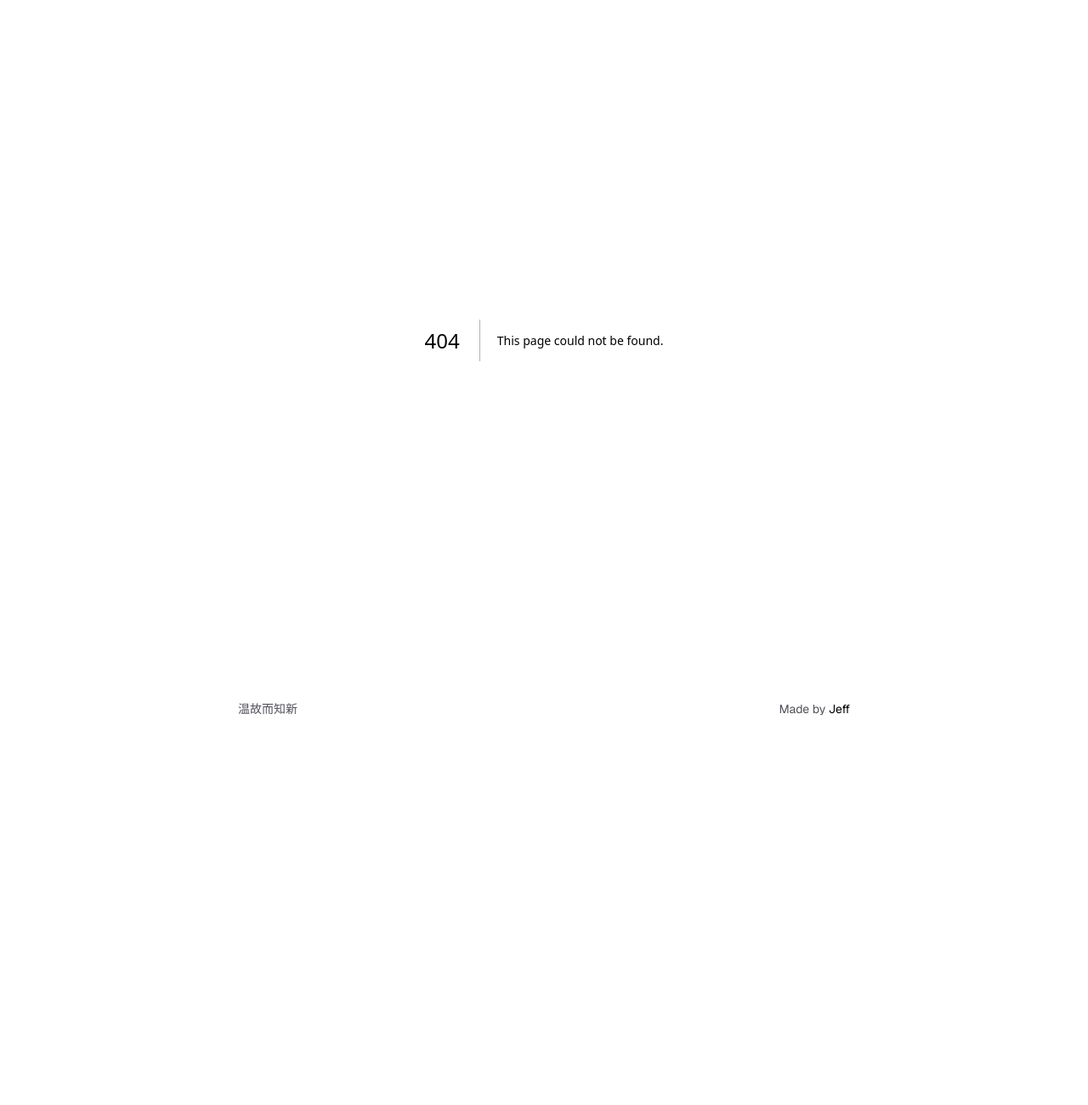
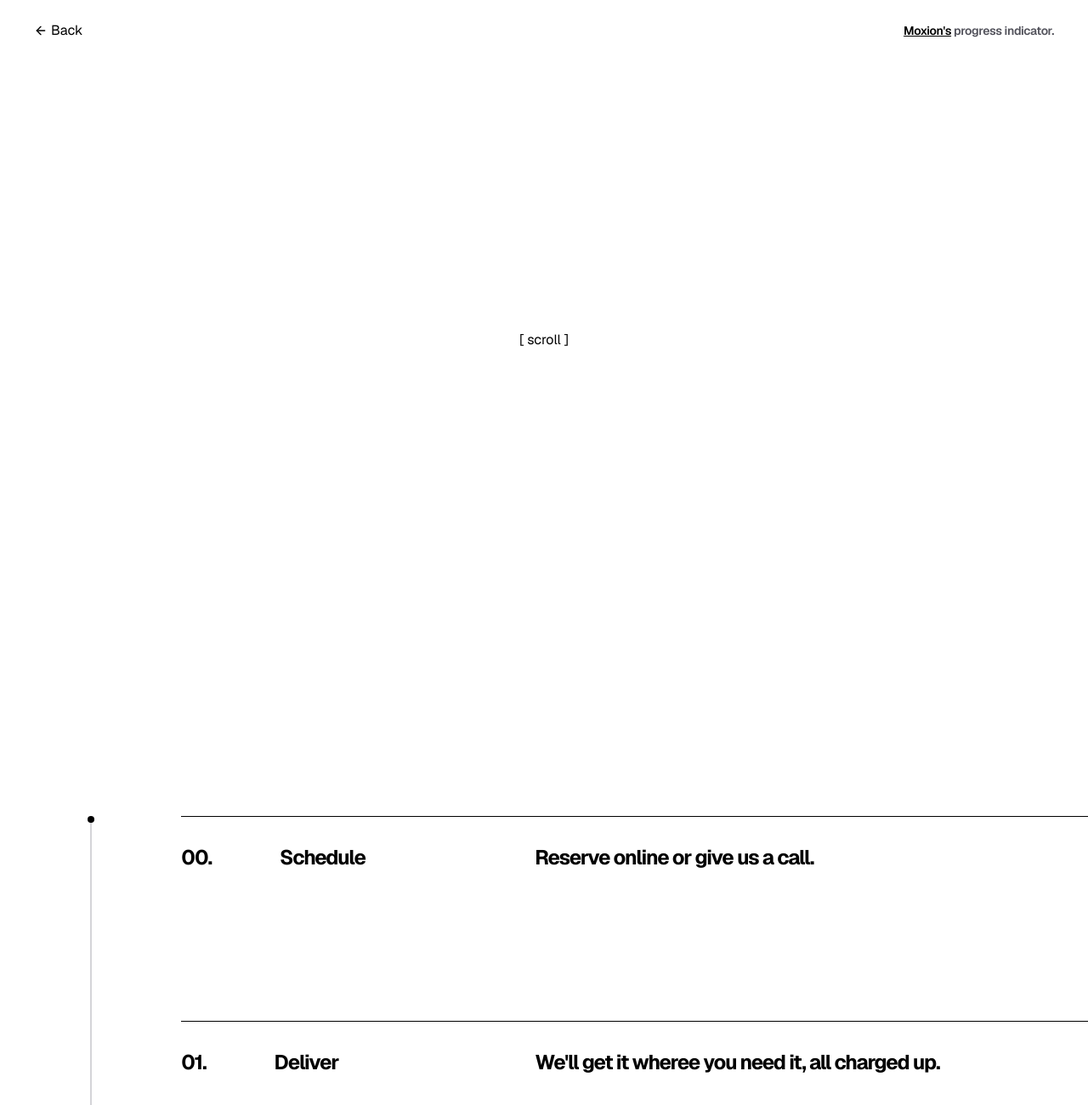
Before and after one commit to Jeff-Maina/lab, a Next.js app: page /projects/moxions_progress_indicator in a window 1280 px wide. Before the commit this address had no page. Shown: the top 1300 px of the page at 85% size. Before the commit the page ends 868 px from the top, so only its background shows below. Built offline with nearby package versions, Linux system fonts and the light colour scheme.

Commit message:
finish project

```diff
--- a/src/app/data/Appdata.ts
+++ b/src/app/data/Appdata.ts
@@ -52,5 +52,11 @@ export const ProjectsList: Array<ProjectProps> = [{
     dateCreated: "Sunday, 10 March 2024",
     draft: false,
     pageLink: "/projects/verse_website_card_interaction"
+},
+{
+    project: "Moxion's progress indicator",
+    dateCreated: "Sunday, 10 March 2024",
+    draft: false,
+    pageLink: "/projects/moxions_progress_indicator"
 }
 ]
--- a/src/app/projects/masterclass_dropdown/page.tsx
+++ b/src/app/projects/masterclass_dropdown/page.tsx
@@ -12,7 +12,7 @@ const page: FC = () => {
   return (
     <main className="max-w-5xl m-auto w-full min-h-screen pt-10 lg:pt-32 flex flex-col gap-10 p-6">
       <header>
-        <Link href="/" className="flex items-center gap-1">
+        <Link href="/" className="flex items-center gap-1 max-w-fit">
           <ArrowLeft size={16} />
           Back
         </Link>
--- /dev/null
+++ b/src/app/projects/moxions_progress_indicator/page.tsx
@@ -0,0 +1,102 @@
+"use client";
+
+import { ReactLenis } from "@studio-freight/react-lenis";
+import { motion, useScroll } from "framer-motion";
+import { ArrowLeft } from "lucide-react";
+import Link from "next/link";
+import { useRef } from "react";
+
+const Steps = [
+  {
+    task: "Schedule",
+    description: "Reserve online or give us a call.",
+  },
+  {
+    task: "Deliver",
+    description: "We'll get it wheree you need it, all charged up.",
+  },
+  {
+    task: "Monitor",
+    description: "Gain real-time insight from remote telematics.",
+  },
+  {
+    task: "Swap",
+    description: "We'll make sure you never run out of power.",
+  },
+  {
+    task: "Pickup",
+    description: "We'll pick it up when your job is done.",
+  },
+];
+
+const page = () => {
+  const ref = useRef(null);
+  const { scrollYProgress } = useScroll({
+    target: ref,
+    offset: ["-70%", "end center"],
+  });
+
+  return (
+    <ReactLenis root options={{ duration: 1.5 }}>
+      <section>
+        <section className="w-full h-screen grid place-items-center">
+          <header className="lg:fixed flex top-0 left-0  z-50 w-full items-center justify-between lg:px-10 lg:py-6">
+            <Link href="/" className="flex items-center gap-1">
+              <ArrowLeft size={16} />
+              Back
+            </Link>
+            <p className="text-sm font-semibold tracking-tight hidden lg:block text-zinc-600">
+              <a
+                href="
+                https://moxion-preprod.rejouice.io/
+              "
+                target="_blank"
+                className="underline text-black"
+              >
+                Moxion's
+              </a>{" "}
+              progress indicator.
+            </p>
+          </header>
+          <p>[ scroll ]</p>
+        </section>
+        <section className="w-full min-h-screen pb-32">
+          <header className="w-full h-[20vh]"></header>
+          <div ref={ref} className="w-full grid grid-cols-12 h-full">
+            <div className="col-span-2 h-full grid place-items-center w-full">
+              <div className="w-[2px] h-full bg-zinc-300 relative rounded-full">
+                <div className="absolute size-2 rounded-full left-2/4 -translate-x-2/4 top-0 bg-black z-20"></div>
+                <motion.div
+                  style={{ scaleY: scrollYProgress }}
+                  className="absolute inset-0 origin-top bg-black w-full rounded-full"
+                ></motion.div>
+                <div className="absolute size-2 rounded-full left-2/4 -translate-x-2/4 bottom-0 bg-black z-20"></div>
+              </div>
+            </div>
+            <div className="col-span-10 flex flex-col gap-32 lg:gap-44">
+              {Steps.map((step, index) => {
+                return (
+                  <div
+                    key={index}
+                    className="flex pt-4 lg:pt-8 max-w-7xl lg:text-2xl border-t border-black font-bold relative w-full"
+                  >
+                    <div className="w-full flex justify-between max-w-4xl tracking-tighter">
+                      <div className="flex gap-10 lg:gap-20 relative">
+                        <p>0{index}.</p>
+                        <p>{step.task}</p>
+                      </div>
+                      <div className="lg:w-[30rem]">{step.description}</div>
+                    </div>
+                  </div>
+                );
+              })}
+            </div>
+          </div>
+        </section>
+        <section className="w-full h-[50vh] grid place-items-center"></section>
+      </section>
+    </ReactLenis>
+  );
+};
+
+export default page;
--- a/src/app/projects/verse_website_card_interaction/comps/variants.ts
+++ b/src/app/projects/verse_website_card_interaction/comps/variants.ts
@@ -29,7 +29,7 @@ export const closeButtonVariants = {
         transition: {
             y: {
                 duration: 0.3,
-                delay: 0.7,
+                delay: 1,
             }
         }
     },
@@ -47,7 +47,7 @@ export const textVariants = {
         transition: {
             y: {
                 duration: 0.3,
-                delay: 0.7,
+                delay: 1,
             }
         }
     },
```
